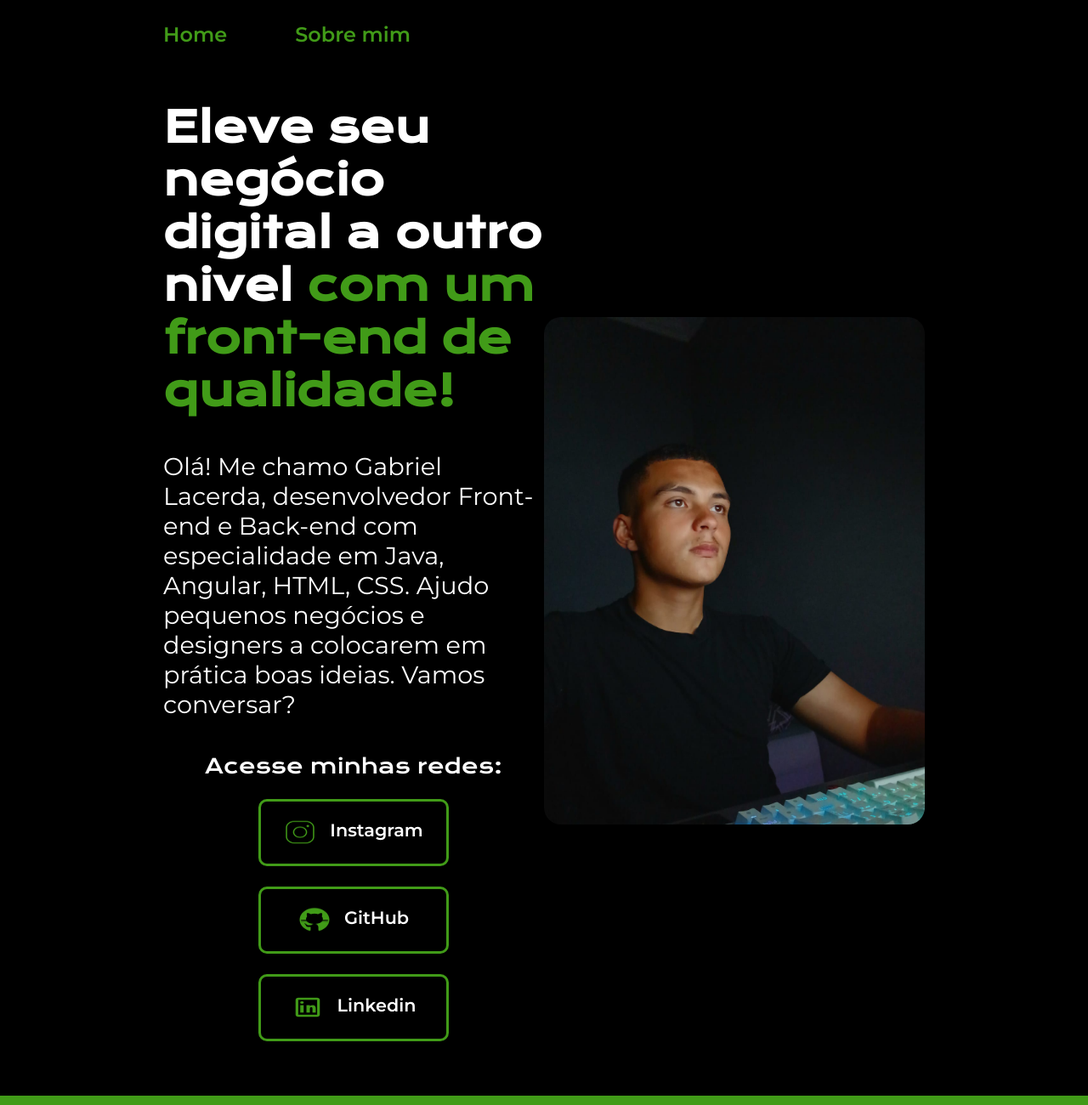
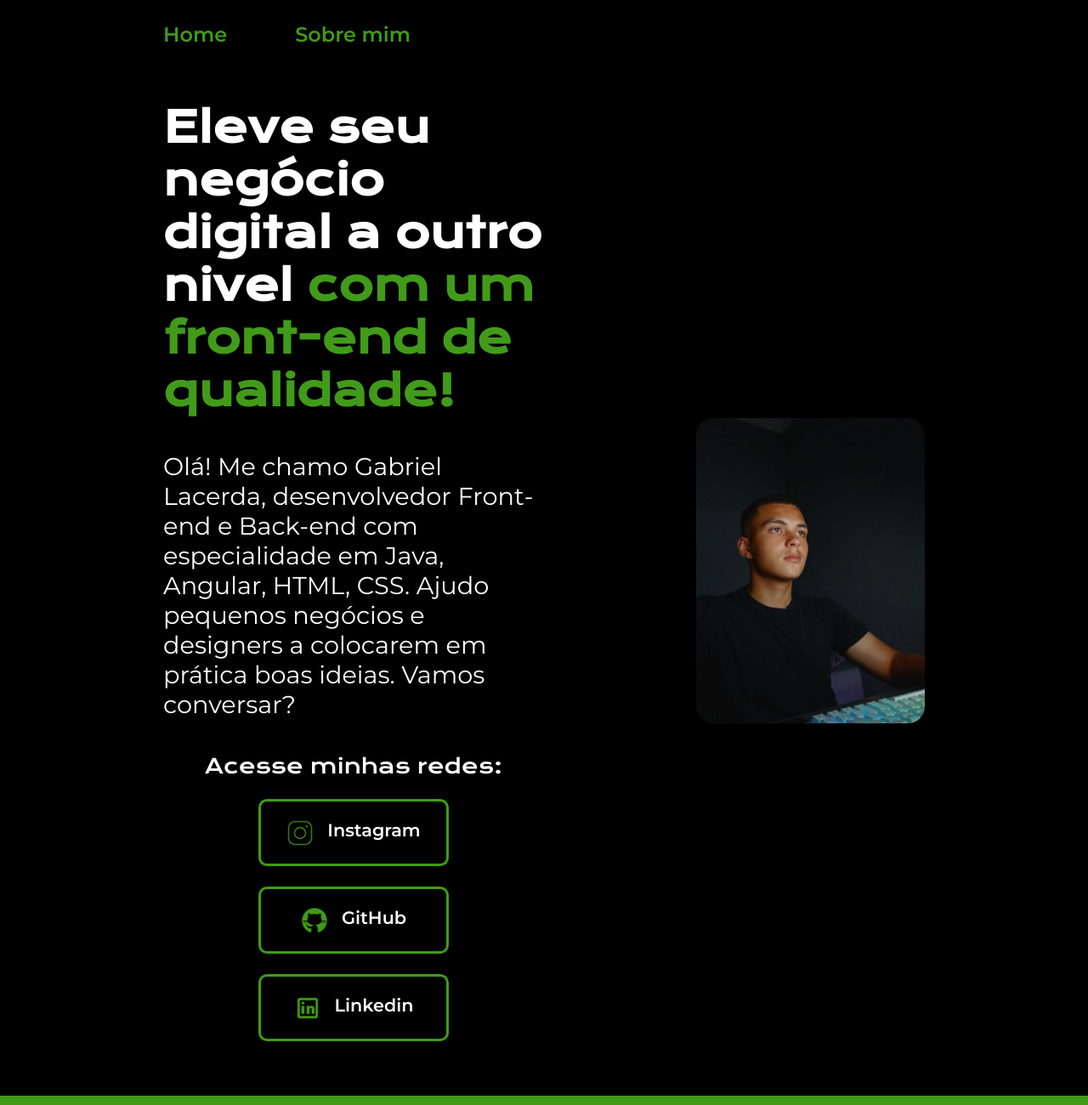
Before and after one commit to GabrielPKTN/portfolio.github.io, a plain HTML site: page index.html in a window 1280 px wide. Shown: the top 1300 px of the page at 85% size. Drawn offline with nearby package versions, Linux system fonts and the light colour scheme.

Commit message:
Logo dos botões, e tamanho da foto corrigido.

```diff
--- a/styles/style.css
+++ b/styles/style.css
@@ -95,12 +95,17 @@ body{
     object-fit: cover;
 }
 
+.img_logos {
+    height: 2rem;
+    width: 2rem;
+}
+
 .link_do_botao:hover {
     background-color: #272727;
 }
 
 .foto{
-    width: 50%;
+    width: 30%;
     border-radius: 20px;
 }
 
```
